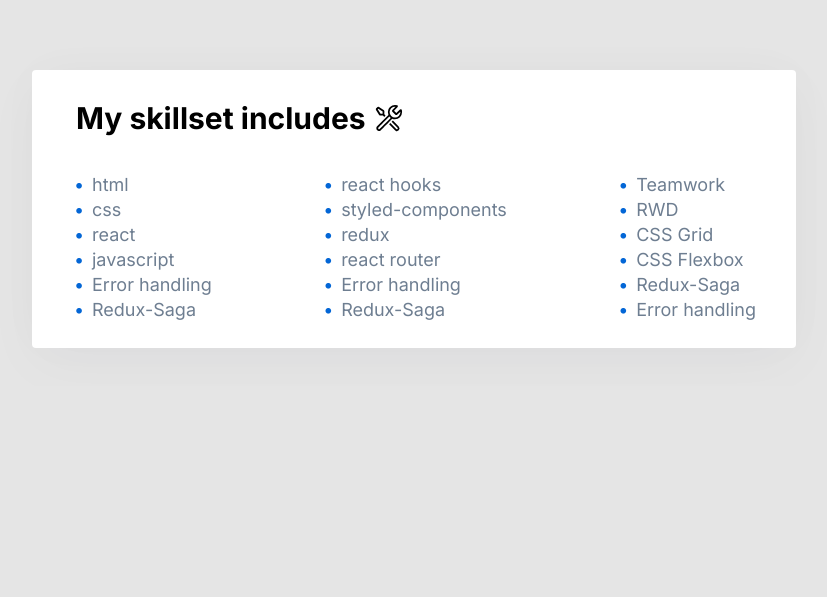
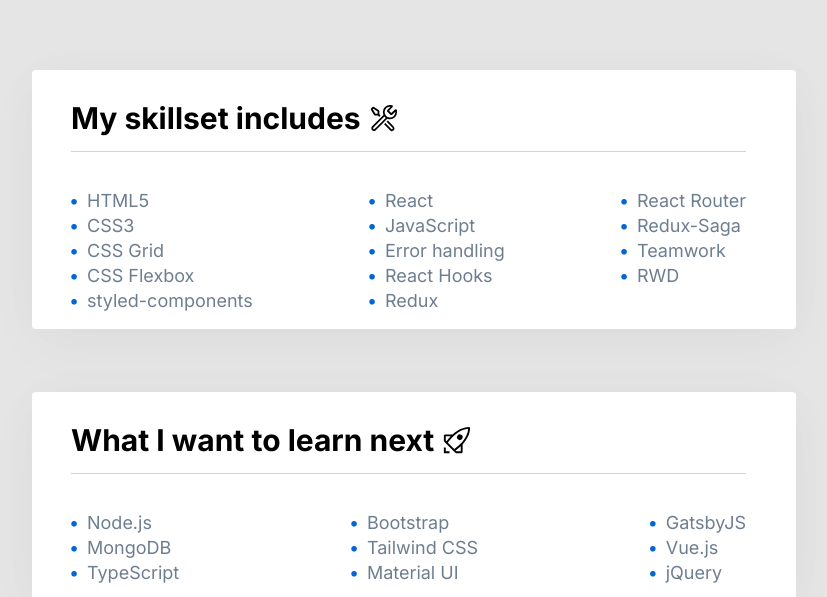
Before and after one commit to Gosia-Ras/personal-homepage, a React (Create React App) app: page / in a window 1280 px wide. Shown: the part 522-1119 px from the top of the page, without its empty margins (226-1053 px from the left). Before the commit the page ends 908 px from the top, so only its background shows below. Built offline with nearby package versions, Linux system fonts and the light colour scheme.

Commit message:
another skills box added

```diff
--- a/src/common/Skills/index.js
+++ b/src/common/Skills/index.js
@@ -1,36 +1,66 @@
-import { SkillsList, SkillsContainer, SkillsBox, ListItem, SkillsHeader } from "./styled";
-import { VscTools } from "react-icons/vsc";
+import {
+  SkillsList,
+  SkillsContainer,
+  SkillsBox,
+  ListItem,
+  SkillsHeader,
+} from "./styled";
+import { VscTools, VscRocket } from "react-icons/vsc";
 
 export const Skills = () => {
   return (
+    <>
       <SkillsBox>
-      <SkillsHeader>My skillset includes <VscTools /></SkillsHeader>
+        <SkillsHeader>
+          My skillset includes <VscTools />
+        </SkillsHeader>
         <SkillsContainer>
           <SkillsList>
-          <ListItem>html</ListItem>
-          <ListItem>css</ListItem>
-          <ListItem>react</ListItem>
-          <ListItem>javascript</ListItem>
-          <ListItem>Error handling</ListItem>
-          <ListItem>Redux-Saga</ListItem>
+            <ListItem>HTML5</ListItem>
+            <ListItem>CSS3</ListItem>
+            <ListItem>CSS Grid</ListItem>
+            <ListItem>CSS Flexbox</ListItem>
+            <ListItem>styled-components</ListItem>
           </SkillsList>
           <SkillsList>
-          <ListItem>react hooks</ListItem>
-          <ListItem>styled-components</ListItem>
-          <ListItem>redux</ListItem>
-          <ListItem>react router</ListItem>
+            <ListItem>React</ListItem>
+            <ListItem>JavaScript</ListItem>
             <ListItem>Error handling</ListItem>
-          <ListItem>Redux-Saga</ListItem>
+            <ListItem>React Hooks</ListItem>
+            <ListItem>Redux</ListItem>
           </SkillsList>
           <SkillsList>
+            <ListItem>React Router</ListItem>
+            <ListItem>Redux-Saga</ListItem>
             <ListItem>Teamwork</ListItem>
             <ListItem>RWD</ListItem>
-          <ListItem>CSS Grid</ListItem>
-          <ListItem>CSS Flexbox</ListItem>
-          <ListItem>Redux-Saga</ListItem>
-          <ListItem>Error handling</ListItem>
           </SkillsList>
         </SkillsContainer>
       </SkillsBox>
+      <SkillsBox>
+        <SkillsHeader>
+          What I want to learn next <VscRocket />
+        </SkillsHeader>
+        <SkillsContainer>
+          <SkillsList>
+            <ListItem>Node.js</ListItem>
+            <ListItem>MongoDB</ListItem>
+            <ListItem>TypeScript</ListItem>
+          </SkillsList>
+          <SkillsList>
+            {" "}
+            <ListItem>Bootstrap</ListItem>
+            <ListItem>Tailwind CSS</ListItem>
+            <ListItem>Material UI</ListItem>
+          </SkillsList>
+          <SkillsList>
+            {" "}
+            <ListItem>GatsbyJS</ListItem>
+            <ListItem>Vue.js</ListItem>
+            <ListItem>jQuery</ListItem>
+          </SkillsList>
+        </SkillsContainer>
+      </SkillsBox>
+    </>
   );
 };
--- a/src/common/Skills/styled.js
+++ b/src/common/Skills/styled.js
@@ -5,7 +5,7 @@
   border-radius: 4px;
   max-width: 1216px;
   margin: 0 auto;
-  padding: 10px 40px 10px 20px;
+  padding: 10px 50px 0px 15px;
   margin-top: 63px;
   box-shadow: 0px -2px 50px rgba(9, 10, 51, 0.02),
     0px 16px 58px rgba(9, 10, 51, 0.03);
@@ -15,7 +15,6 @@
   max-width: 1151px;
   margin: 0 auto;
   display: flex;
-  gap: 50px;
   justify-content: space-between;
 `;
 
@@ -27,6 +26,8 @@
   display: flex;
   align-items: center;
   gap: 8px;
+  padding-bottom: 15px;
+  border-bottom: 1px solid ${({ theme }) => theme.colors.greyDetails};
 `;
 
 export const SkillsList = styled.ul`
@@ -37,7 +38,6 @@
   font-family: "Inter", sans-serif;
   font-size: 18px;
   font-weight: 400;
-  letter-spacing: 5%;
   color: ${({ theme }) => theme.colors.textSecondary};
   line-height: 25px;
   &:before {
```
Lines whose indentation alone changed are shown as unchanged.
